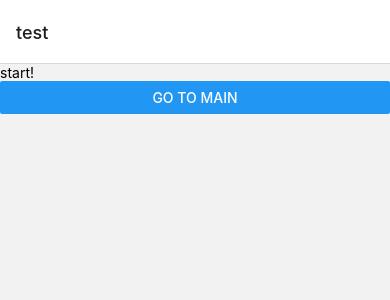
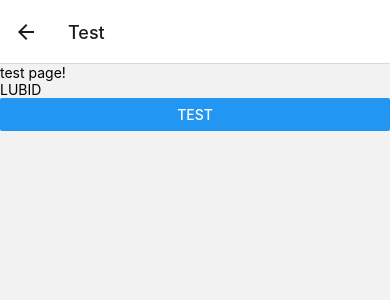
Before and after one commit to ddpound/LubidFront, a React Native app: screen /Test in a window 390 px wide. Shown: the top 300 px of the page. Built offline with nearby package versions, Linux system fonts and the light colour scheme.

Commit message:
에러가 발생했던 렌더링 경로 문제 해결및 스타일 적용법 구색중

```diff
--- a/App.js
+++ b/App.js
@@ -12,9 +12,9 @@ export default function App() {
 
   return (
       <NavigationContainer>
-      <Stack.Navigator initialRouteName="Start">
-        <Stack.Screen name="test" component={test} />
-        <Stack.Screen name="main" component={main} />
+      <Stack.Navigator initialRouteName="start">
+        <Stack.Screen name="Main" component={main} />
+        <Stack.Screen name="Test" component={test} />
       </Stack.Navigator>
     </NavigationContainer>
   );
--- a/screens/main.js
+++ b/screens/main.js
@@ -1,17 +1,20 @@
 import React from "react";
-import { View, Text } from "react-native";
+import { View, Text, SafeAreaView } from "react-native";
 import { Button } from "react-native";
 
-function main({navigation}) {
+function Main({navigation}) {
     return (
       <View>
-        <Text>start!</Text>
+         <SafeAreaView>
+            <Text>Page content</Text>
+        </SafeAreaView>
+        <Text>start page</Text>
         <Button
           title="go to test screen"
-          onPress={() => navigation.navigate('test')}
+          onPress={() => navigation.navigate('Test')}
         />
       </View>
     );
   }
 
-export default main;
+export default Main;
--- a/screens/test.js
+++ b/screens/test.js
@@ -2,16 +2,17 @@ import React from "react";
 import { View, Text } from "react-native";
 import { Button } from "react-native";
 
-function test({navigation}) {
+function Test({navigation}) {
     return (
       <View>
-        <Text>start!</Text>
+        <Text>test page!</Text>
+        <Text>LUBID</Text>
         <Button
-          title="go to main"
-          onPress={() => navigation.navigate('main')}
+          title="TEST"
+          onPress={() => navigation.navigate('Main')}
         />
       </View>
     );
   }
 
-export default test;
+export default Test;
```
